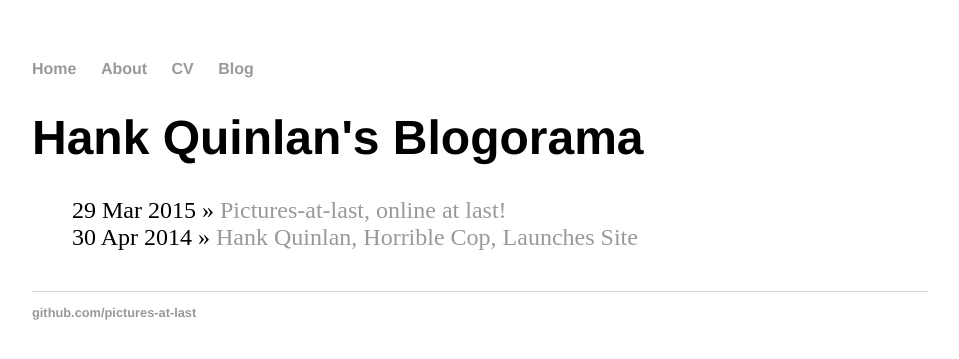
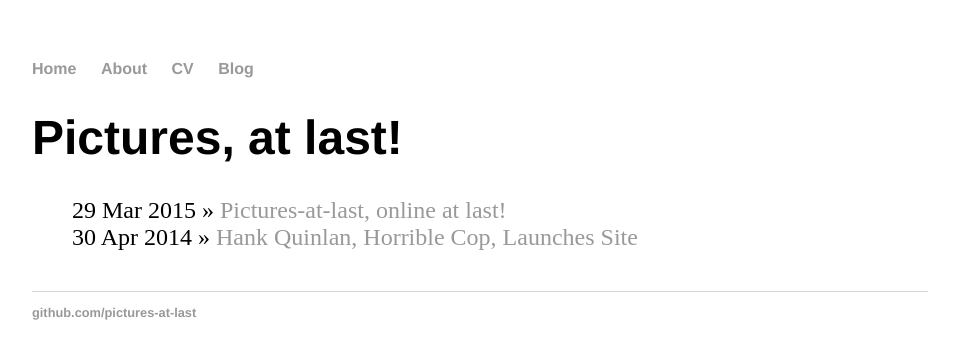
Before and after one commit to pictures-at-last/pictures-at-last.github.io, a Jekyll site: the page built from blog/index.html, in a window 1280 px wide. Shown: the top 359 px of the page, without its empty margins (160-1119 px from the left). Built offline with Jekyll 4.4.1, drawn with Linux system fonts in a browser that asks for light colours.

Commit message:
Update index.html

```diff
--- a/blog/index.html
+++ b/blog/index.html
@@ -1,6 +1,6 @@
 ---
 layout: default
-title: Hank Quinlan's Blogorama
+title: Pictures, at last!
 ---
 	<h1>{{ page.title }}</h1>
 	<ul class="posts">
```
